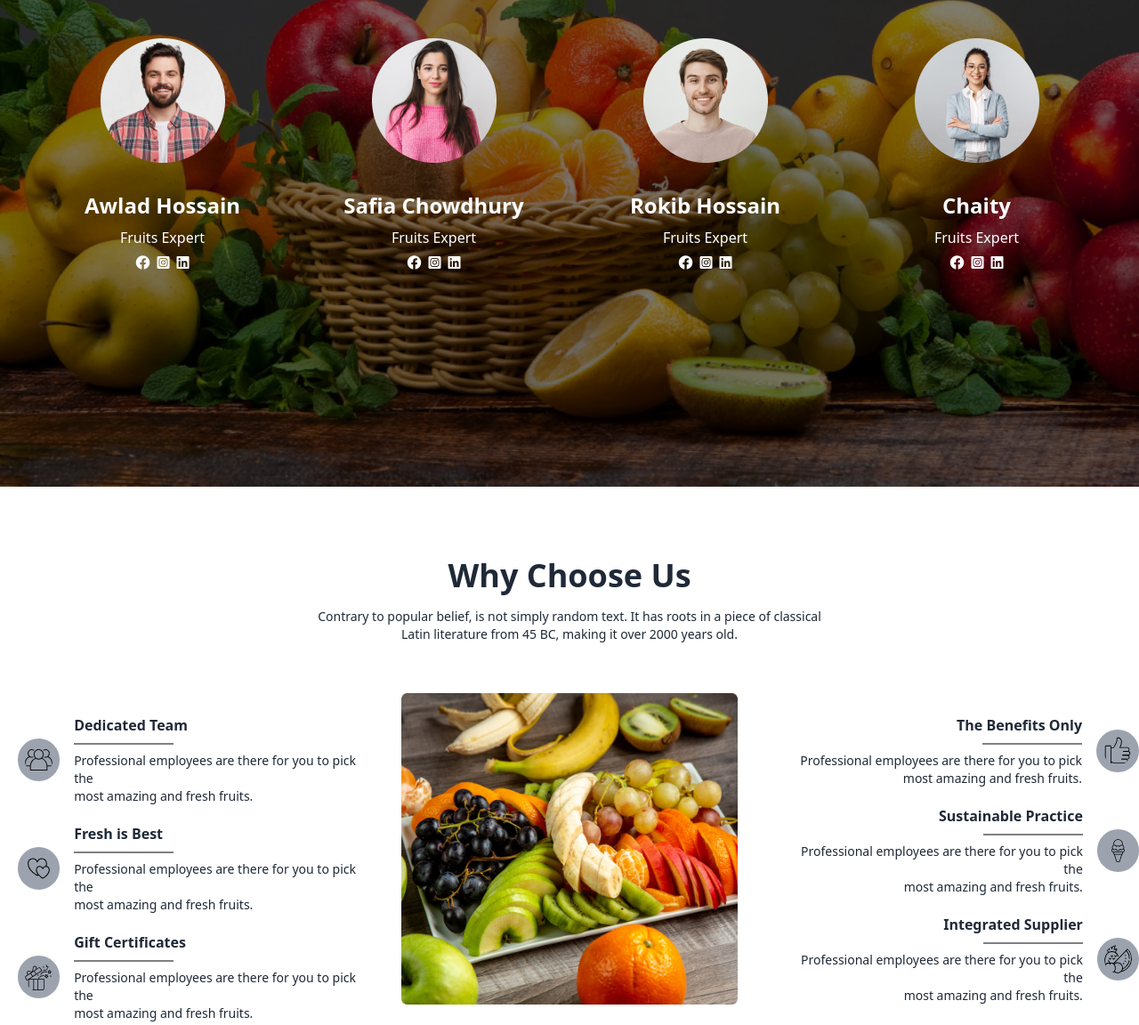
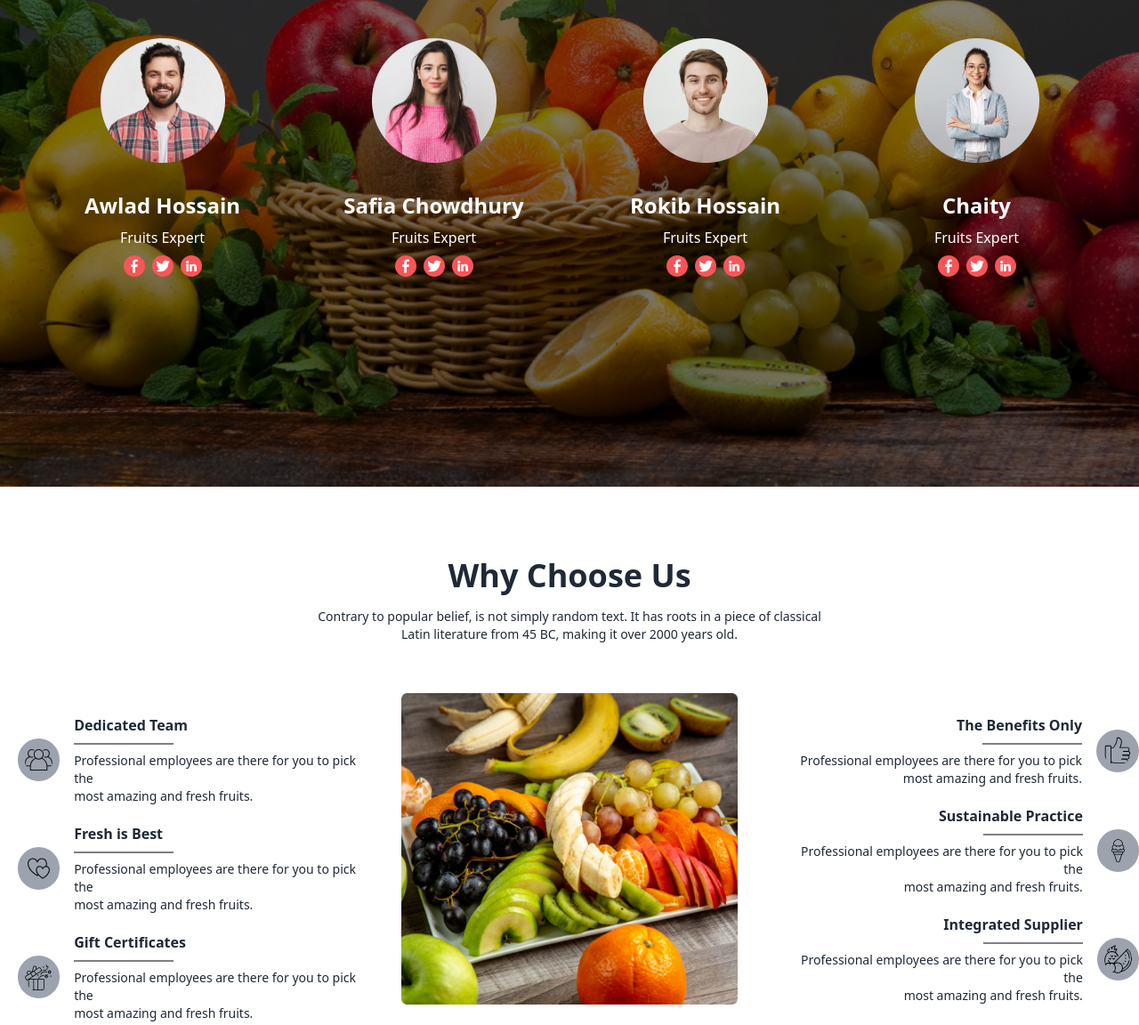
Before and after one commit to AntarProgrammer/Fruit-Valley, a plain HTML site: page index.html in a window 1280 px wide. Shown: the part 1866-3018 px from the top of the page at 89% size. Drawn offline with nearby package versions, Linux system fonts and the light colour scheme.

Commit message:
complete project with responsive

```diff
--- a/index.html
+++ b/index.html
@@ -428,9 +428,9 @@
                 <h2 class="card-title text-2xl font-bold">Awlad Hossain</h2>
                 <p>Fruits Expert</p>
                 <div class="card-actions">
-                  <i class="fa-brands fa-facebook"></i>
-                  <i class="fa-brands fa-square-instagram"></i>
-                  <i class="fa-brands fa-linkedin"></i>
+                  <img src="images/facebook.svg" alt="">
+                  <img src="images/twitter.svg" alt="">
+                  <img src="images/linkedin.svg" alt="">
                 </div>
               </div>
             </div>
@@ -443,9 +443,9 @@
                 <h2 class="card-title text-2xl font-bold">Safia Chowdhury</h2>
                 <p>Fruits Expert</p>
                 <div class="card-actions">
-                  <i class="fa-brands fa-facebook"></i>
-                  <i class="fa-brands fa-square-instagram"></i>
-                  <i class="fa-brands fa-linkedin"></i>
+                  <img src="images/facebook.svg" alt="">
+                  <img src="images/twitter.svg" alt="">
+                  <img src="images/linkedin.svg" alt="">
                 </div>
               </div>
             </div>
@@ -458,9 +458,9 @@
                 <h2 class="card-title text-2xl font-bold">Rokib Hossain</h2>
                 <p>Fruits Expert</p>
                 <div class="card-actions">
-                  <i class="fa-brands fa-facebook"></i>
-                  <i class="fa-brands fa-square-instagram"></i>
-                  <i class="fa-brands fa-linkedin"></i>
+                  <img src="images/facebook.svg" alt="">
+                  <img src="images/twitter.svg" alt="">
+                  <img src="images/linkedin.svg" alt="">
                 </div>
               </div>
             </div>
@@ -473,9 +473,9 @@
                 <h2 class="card-title text-2xl font-bold">Chaity</h2>
                 <p>Fruits Expert</p>
                 <div class="card-actions">
-                  <i class="fa-brands fa-facebook"></i>
-                  <i class="fa-brands fa-square-instagram"></i>
-                  <i class="fa-brands fa-linkedin"></i>
+                  <img src="images/facebook.svg" alt="">
+                  <img src="images/twitter.svg" alt="">
+                  <img src="images/linkedin.svg" alt="">
                 </div>
               </div>
             </div>
@@ -573,7 +573,7 @@
           </div>
         </div>
    <!-- third div -->
-</div>
+      </div>
 </section>
     <!-- Choose section ended -->
   </main>
@@ -584,7 +584,7 @@
           <img src="images/logo.png" alt="">
           <p class="text-4xl font-bold">Fruit Valley</p>
         </div>
-        <div class=" flex flex-wrap mx-auto gap-10 font-bold">
+        <div class=" flex flex-wrap justify-center mx-auto gap-10 font-bold">
           <p>Home</p>
           <p>About Us</p>
           <p>Shop</p>
@@ -594,7 +594,7 @@
         </div>
       </div>
       <div>
-        <div class="flex flex-wrap gap-4 text-4xl">
+        <div class="flex flex-wrap gap-4 text-2xl">
           <a><i class="fa-brands fa-facebook"></i></a>
           <a><i class="fa-brands fa-youtube"></i></a>
           <a><i class="fa-brands fa-instagram"></i></a>
```
Also changed, not shown: images/facebook.svg (added), images/linkedin.svg (added), images/twitter.svg (added).
